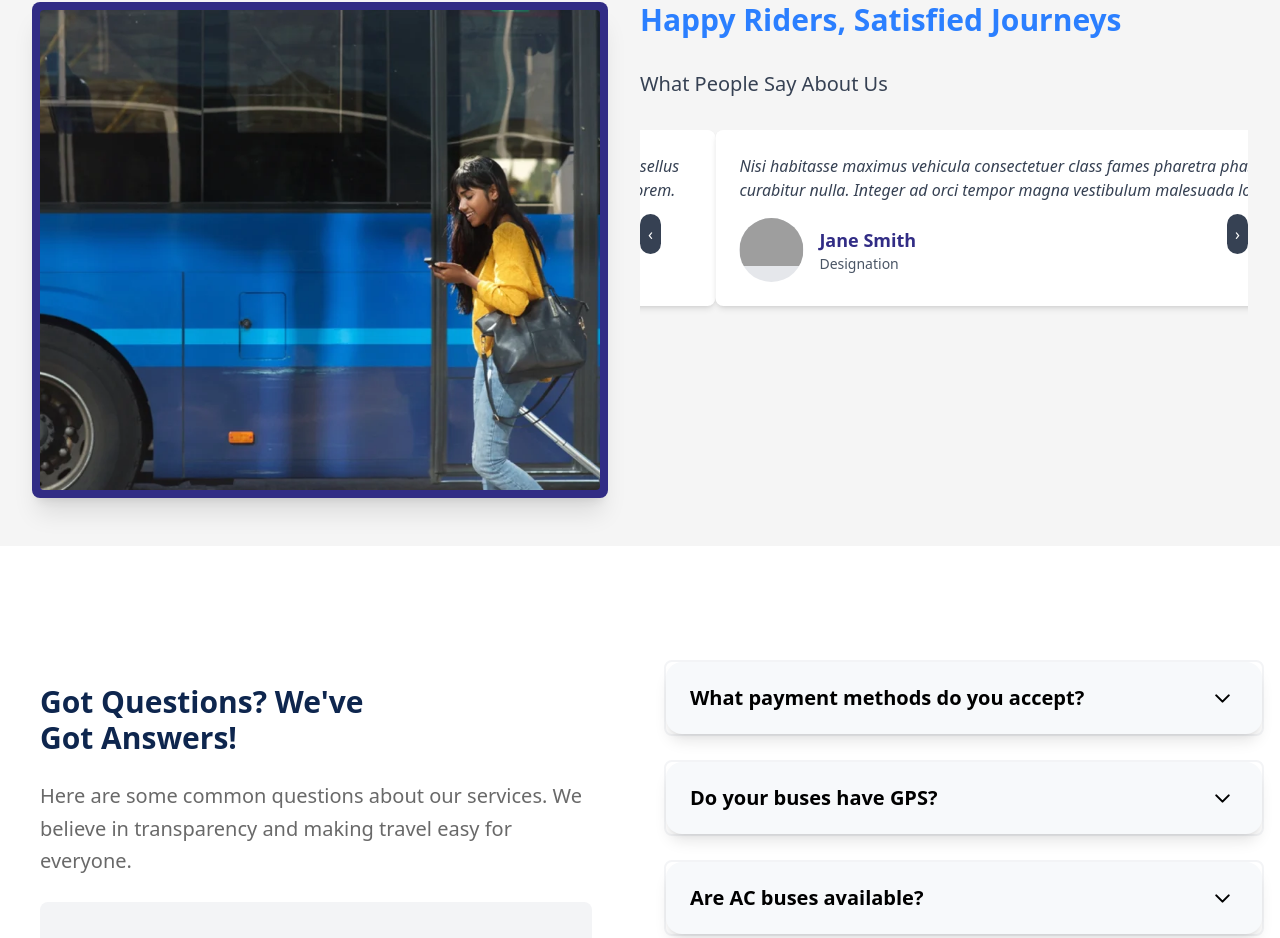
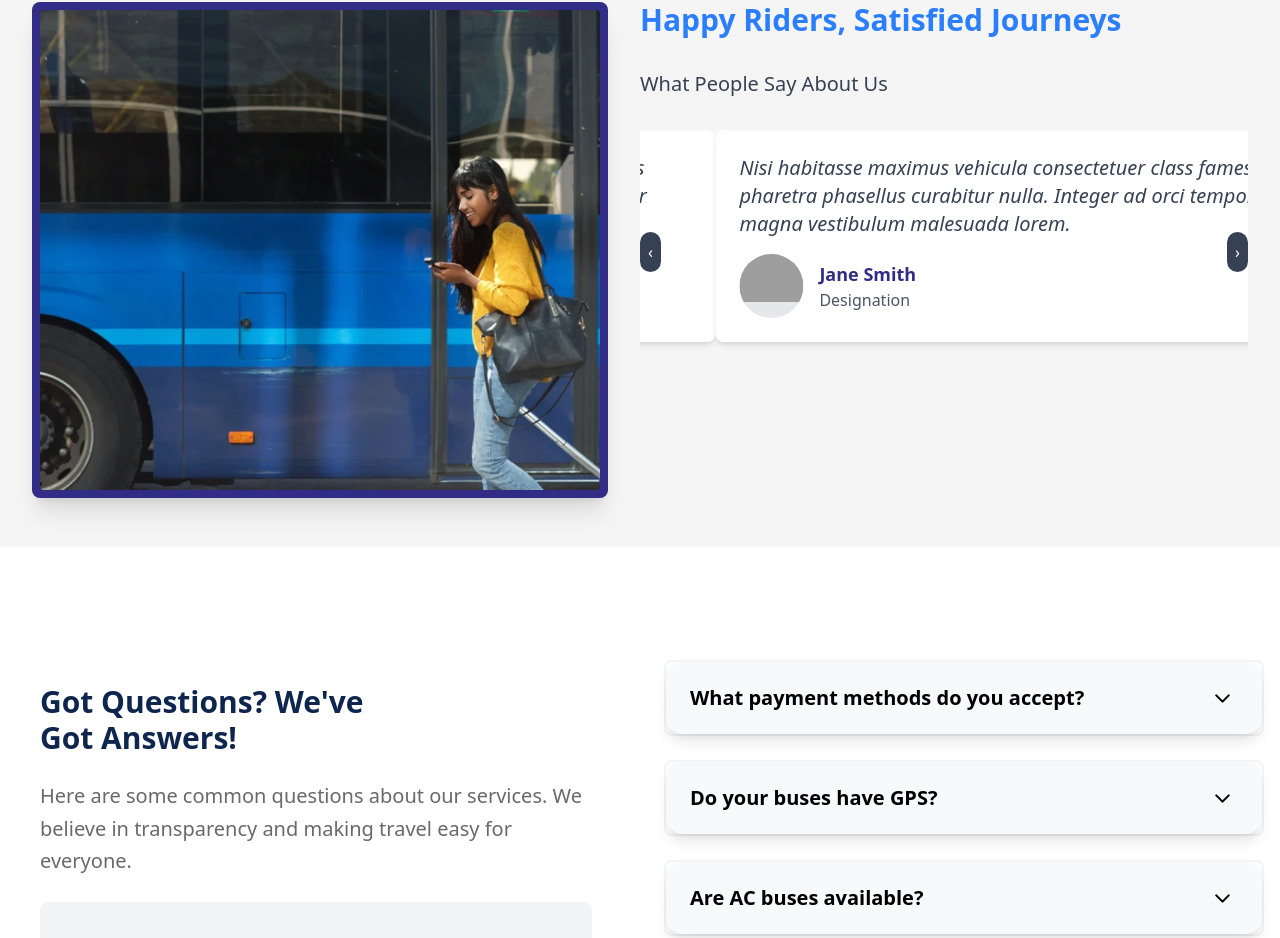
Before and after one commit to Ganpat45/vishwarajtravels, a Next.js app: page /services in a window 1280 px wide. Shown: the part 2100-3038 px from the top of the page. Built offline with nearby package versions, Linux system fonts and the light colour scheme; grey boxes are pictures that could not be loaded.

Commit message:
Updations

```diff
--- a/src/app/layout.js
+++ b/src/app/layout.js
@@ -14,7 +14,7 @@ const geistMono = Geist_Mono({
 });
 
 export const metadata = {
-  title: "Create Next App",
+  title: "VISHWARAJ TRAVELS",
   description: "Generated by create next app",
 };
 
--- a/src/components/RidesJourneysSection.jsx
+++ b/src/components/RidesJourneysSection.jsx
@@ -87,7 +87,7 @@ const RidesJourneysSection = () => {
                       key={testimonial.id}
                       className="flex-shrink-0 w-full bg-white p-6 rounded-lg shadow-md mb-6 sm:mb-8"
                     >
-                      <p className="text-gray-700 italic mb-4">{testimonial.text}</p>
+                      <p className="text-gray-700 italic text-xl mb-4">{testimonial.text}</p>
                       <div className="flex items-center">
                         <div className="w-16 h-16 rounded-full overflow-hidden mr-4 bg-gray-200">
                           <Image
@@ -100,7 +100,7 @@ const RidesJourneysSection = () => {
                         </div>
                         <div>
                           <h3 className="font-bold text-indigo-900 text-lg">{testimonial.name}</h3>
-                          <p className="text-sm text-gray-600">{testimonial.designation}</p>
+                          <p className="text-base text-gray-600">{testimonial.designation}</p>
                         </div>
                       </div>
                     </div>
```
